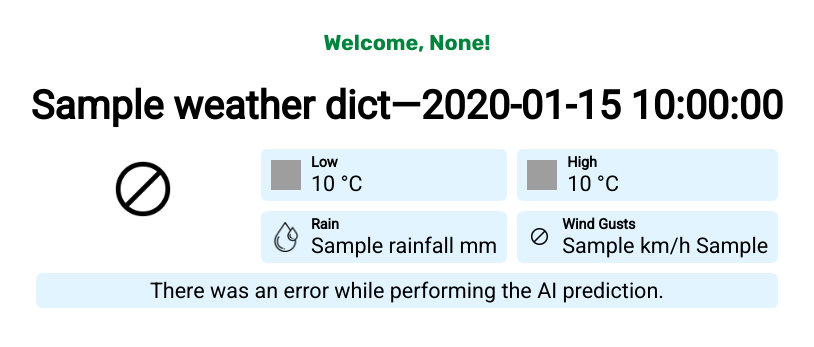
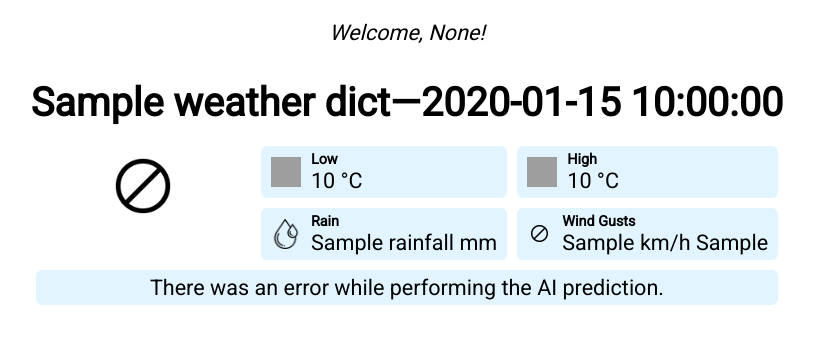
Before and after one commit to EricHarrison72/gitGoblins, a Flask app: template Code/weatherApp/templates/index.html.jinja in a window 1280 px wide. Shown: the part 120-467 px from the top of the page, without its empty margins (233-1047 px from the left). Run offline with Flask 3, Linux system fonts and the light colour scheme; the visitor is signed in with stand-in values (Sample User, id 1); data comes from the database, SQL or seed files in the repository; the template is opened without the code that fills it: most values are stand-ins (such as "Sample title", 1, 10 or a date in 2020); grey boxes are pictures that could not be loaded.

Commit message:
Update welcome message formatting
Style changes and made dark-modable

```diff
--- a/Code/weatherApp/static/css/style.css
+++ b/Code/weatherApp/static/css/style.css
@@ -47,6 +47,13 @@ nav ul li a, nav ul li span, header .action { display: block; font-size: 1rem; p
 .dropdown-style { font-size: 12px; }
 input.danger { color: #cc2f2e; }
 input[type=submit] { align-self: start; min-width: 10em; }
+
+/* MISCELLANEOUS */
+#welcome-message {
+  margin-top: 20px;
+  margin-bottom: 20px;
+  font-size: 150%;
+}
 
 /* [[[[[[[[[[[[[[[[ TABLES AND WIDGETS ]]]]]]]]]]]]]]]]]]]]]]] */
 /* Select Table */
--- a/Code/weatherApp/templates/index.html.jinja
+++ b/Code/weatherApp/templates/index.html.jinja
@@ -21,10 +21,10 @@ This template expects the following parameters:
 {% endblock %}
 
 {% block content %}
-<br>
-
   <div class="centered-content">
-    <h1>Welcome, {{ g.user['firstname'] }}!</h1>
+    <p id="welcome-message">
+      <em>Welcome, {{ g.user['firstname'] }}!</em>
+    </p>
   </div>
 
   <div class="centered-content">
```
